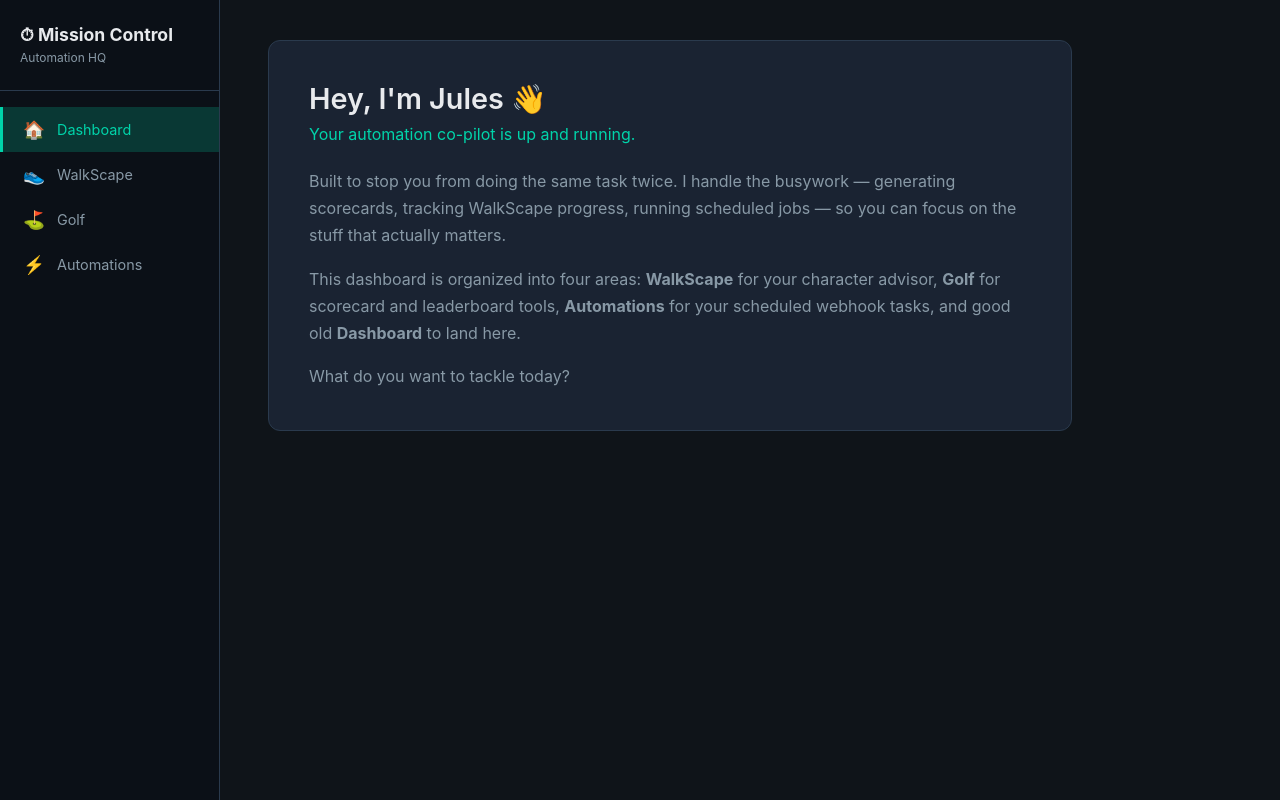
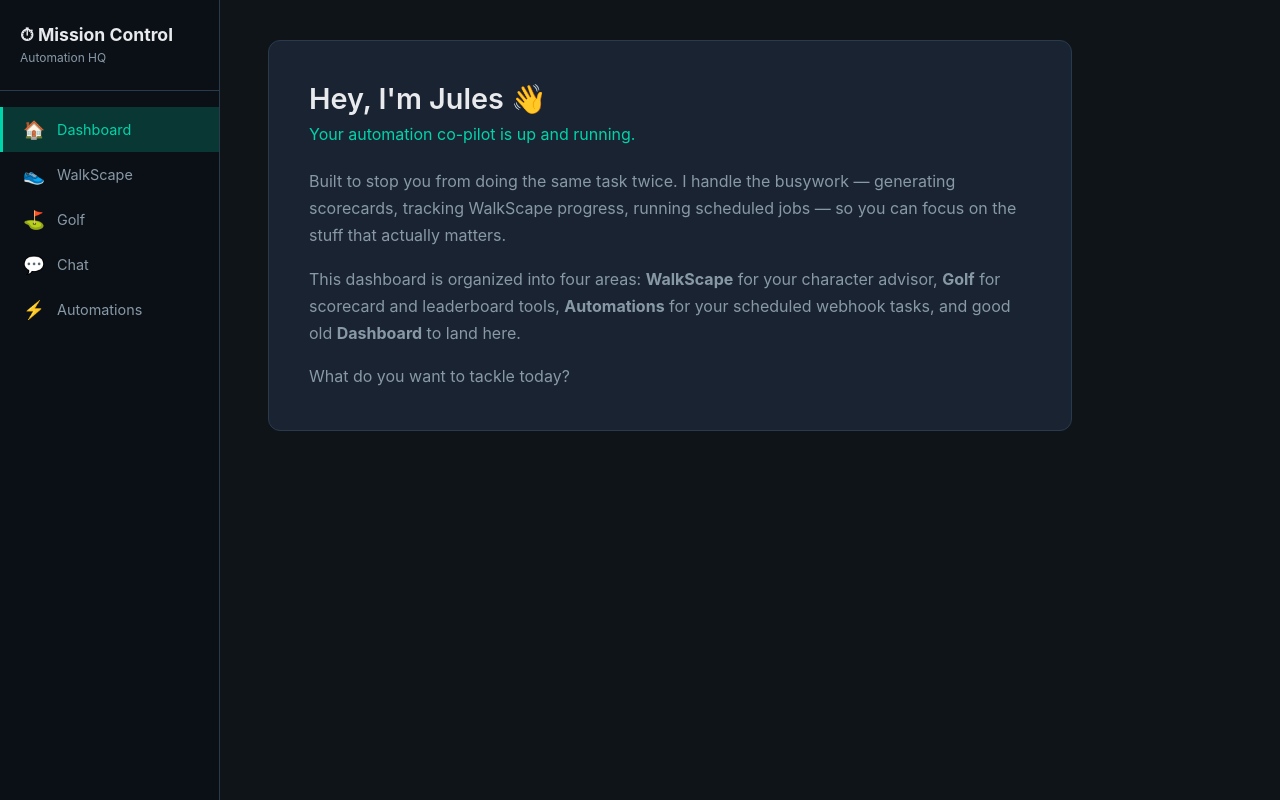
Before and after one commit to thecarter34/fitsync, a Flask app: page / in a window 1280 px wide. Run offline with Flask 3, Linux system fonts and the light colour scheme.

Commit message:
Fix: Chat tab now appears in sidebar nav between Golf and Automations

```diff
--- a/mission_control/templates/dashboard.html
+++ b/mission_control/templates/dashboard.html
@@ -700,8 +700,11 @@
     <div class="nav-item" onclick="switchTab('golf', this)">
         <span class="nav-icon">⛳</span> Golf
     </div>
+    <div class="nav-item" onclick="switchTab('chat', this)">
+        <span class="nav-icon">💬</span> <span class="nav-label">Chat</span>
+    </div>
     <div class="nav-item" onclick="switchTab('automations', this)">
-        <span class="nav-icon">⚡</span> Automations
+        <span class="nav-icon">⚡</span> <span class="nav-label">Automations</span>
     </div>
 </nav>
 
```
